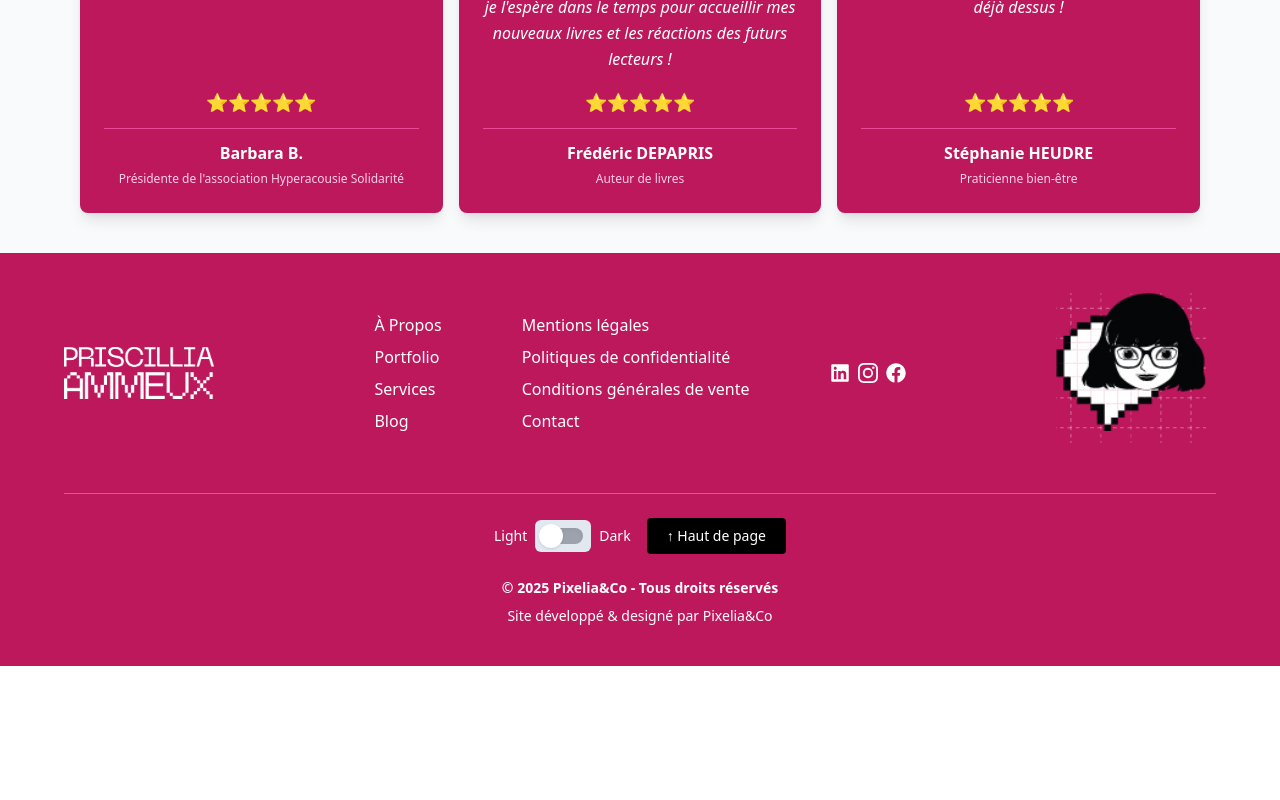
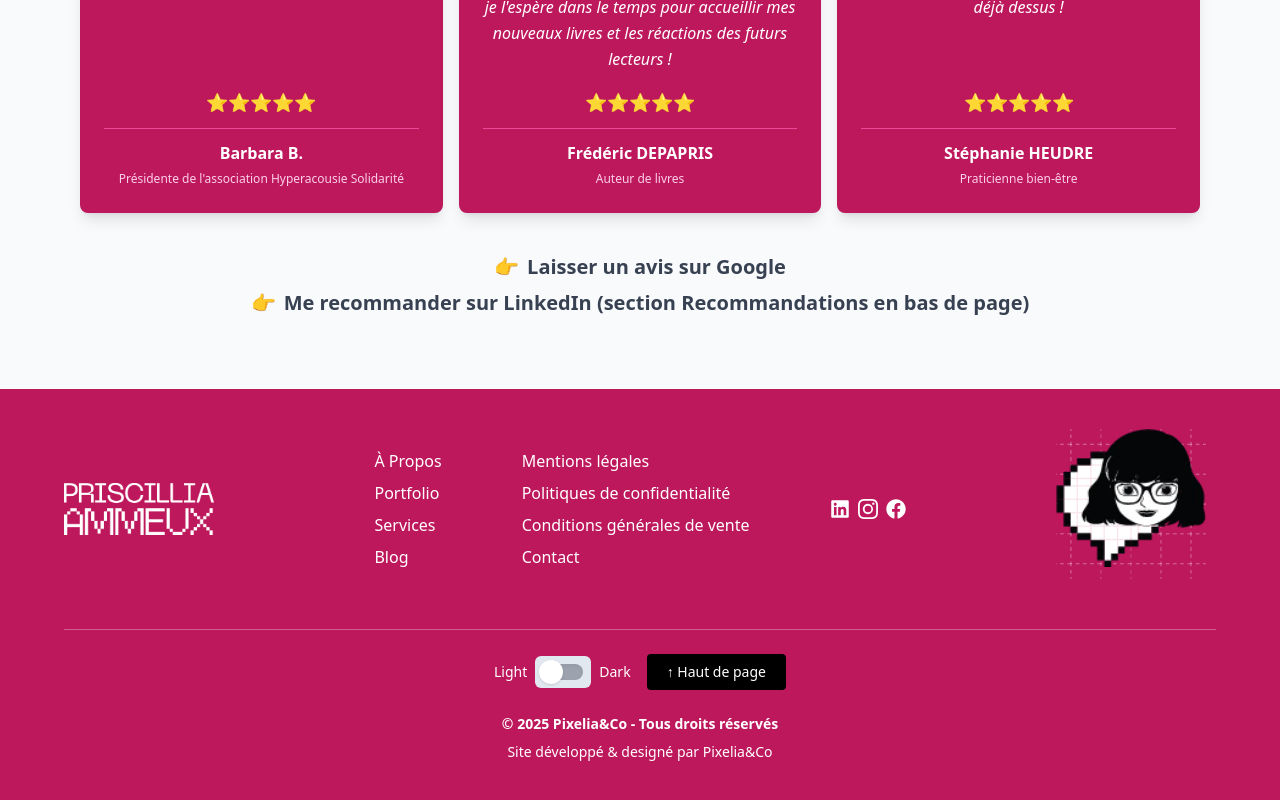
Before and after one commit to PriscilliaAmmeux/my_portfolio, a Next.js app: page /about in a window 1280 px wide. Shown: the part 1048-1848 px from the top of the page. Before the commit the page ends 1714 px from the top, so only its background shows below. Built offline with nearby package versions, Linux system fonts and the light colour scheme; a web font is replaced by a local one.

Commit message:
replace name companie everywhere, add possiblities to give a testimonial

```diff
--- a/src/app/ui/infoContact/infoContact.tsx
+++ b/src/app/ui/infoContact/infoContact.tsx
@@ -1,10 +1,9 @@
-import { FaEnvelope, FaMapMarkerAlt, FaPhone, FaUser } from "react-icons/fa";
+import { FaEnvelope, FaMapMarkerAlt, FaUser } from "react-icons/fa";
 import Card from "../../components/card/card";
-import { MdContactPhone } from "react-icons/md";
 
 export default function InfoContact() {
   return (
-    <Card className="w-full sm:w-1/2" title="Informations de contact">
+    <Card className="w-full sm:w-2/3 lg:w-1/2" title="Informations de contact">
       <div className="flex flex-col space-y-2">
         <div className="flex items-center space-x-2">
           <FaUser />
@@ -14,9 +13,13 @@ export default function InfoContact() {
           <FaMapMarkerAlt />
           <p>Hauts-de-France</p>
         </div>
-        <div className="flex items-center space-x-2 cursor hover:underline">
+        <div className="flex items-center space-x-2 cursor-pointer hover:underline flex-nowrap">
           <FaEnvelope />
-          <a href="mailto:pixelia.and.co@gmail.com">pixelia.and.co@gmail.com</a>
+          <a
+            href="mailto:contact@pixelia-and-co.fr"
+            className="whitespace-nowrap">
+            contact@pixelia-and-co.fr
+          </a>
         </div>
       </div>
     </Card>
--- a/src/app/ui/testimonial/testimonial.tsx
+++ b/src/app/ui/testimonial/testimonial.tsx
@@ -66,6 +66,28 @@ export default function Testimonial() {
           </blockquote>
         ))}
       </div>
+      <div className="flex flex-col items-center mb-8 space-y-2 mt-10">
+        <a
+          href="https://www.google.com/maps/place//data=!4m3!3m2!1s0x65814fd3bf149c95:0x380d3d112ad07d97!12e1?source=g.page.m._&laa=merchant-review-solicitation"
+          target="_blank"
+          rel="noopener noreferrer"
+          className=" font-bold hover:underline flex items-center gap-2 text-xl">
+          <span role="img" aria-label="Google">
+            👉
+          </span>{" "}
+          Laisser un avis sur Google
+        </a>
+        <a
+          href="https://www.linkedin.com/in/priscillia-ammeux/"
+          target="_blank"
+          rel="noopener noreferrer"
+          className=" font-bold hover:underline flex items-center gap-2 text-xl">
+          <span role="img" aria-label="LinkedIn">
+            👉
+          </span>{" "}
+          Me recommander sur LinkedIn (section Recommandations en bas de page)
+        </a>
+      </div>
     </section>
   );
 }
--- a/src/data/confidentialite.json
+++ b/src/data/confidentialite.json
@@ -4,7 +4,7 @@
     "title": "Responsable du traitement",
     "content": [
       {
-        "text": "Le traitement des données personnelles est assuré par Priscillia Ammeux de chez Pixelia&Co, développeuse web freelance. Contact : pixelia-and-co@gmail.com"
+        "text": "Le traitement des données personnelles est assuré par Priscillia Ammeux de chez Pixelia&Co, développeuse web freelance. Contact : contact@pixelia-and-co.fr"
       }
     ]
   },
@@ -36,7 +36,7 @@
         "text": "Vous disposez des droits d'accès, de rectification, d'effacement, de limitation, d'opposition et de portabilité. Vous pouvez retirer votre consentement à tout moment."
       },
       {
-        "text": "Pour exercer vos droits, contactez-moi à : pixelia.and.co@gmail.com"
+        "text": "Pour exercer vos droits, contactez-moi à : contact@pixelia-and-co.fr"
       }
     ]
   },
--- a/src/data/confidentialite_new.json
+++ b/src/data/confidentialite_new.json
@@ -4,7 +4,7 @@
     "title": "Responsable du traitement",
     "content": [
       {
-        "text": "Le traitement des données personnelles est assuré par Priscillia Ammeux, développeuse web freelance. Contact : pixelia.and.co@gmail.com"
+        "text": "Le traitement des données personnelles est assuré par Priscillia Ammeux, développeuse web freelance. Contact : contact@pixelia-and-co.fr"
       }
     ]
   },
@@ -36,7 +36,7 @@
         "text": "Vous disposez des droits d'accès, de rectification, d'effacement, de limitation, d'opposition et de portabilité. Vous pouvez retirer votre consentement à tout moment."
       },
       {
-        "text": "Pour exercer vos droits, contactez-moi à : pixelia.and.co@gmail.com"
+        "text": "Pour exercer vos droits, contactez-moi à : contact@pixelia-and-co.fr"
       }
     ]
   },
--- a/src/data/legalNotices.json
+++ b/src/data/legalNotices.json
@@ -13,7 +13,7 @@
         "text": "Siret de l'établissement: 92901000700011"
       },
       {
-        "text": "Adresse e-mail: pixelia-and-co@gmail.com"
+        "text": "Adresse e-mail: contact@pixelia-and-co.fr"
       },
       {
         "text": "Directrice de la publication: Priscillia Ammeux"
```
Also changed, not shown: 1 other file (tests, documents, lock files or other folders).
